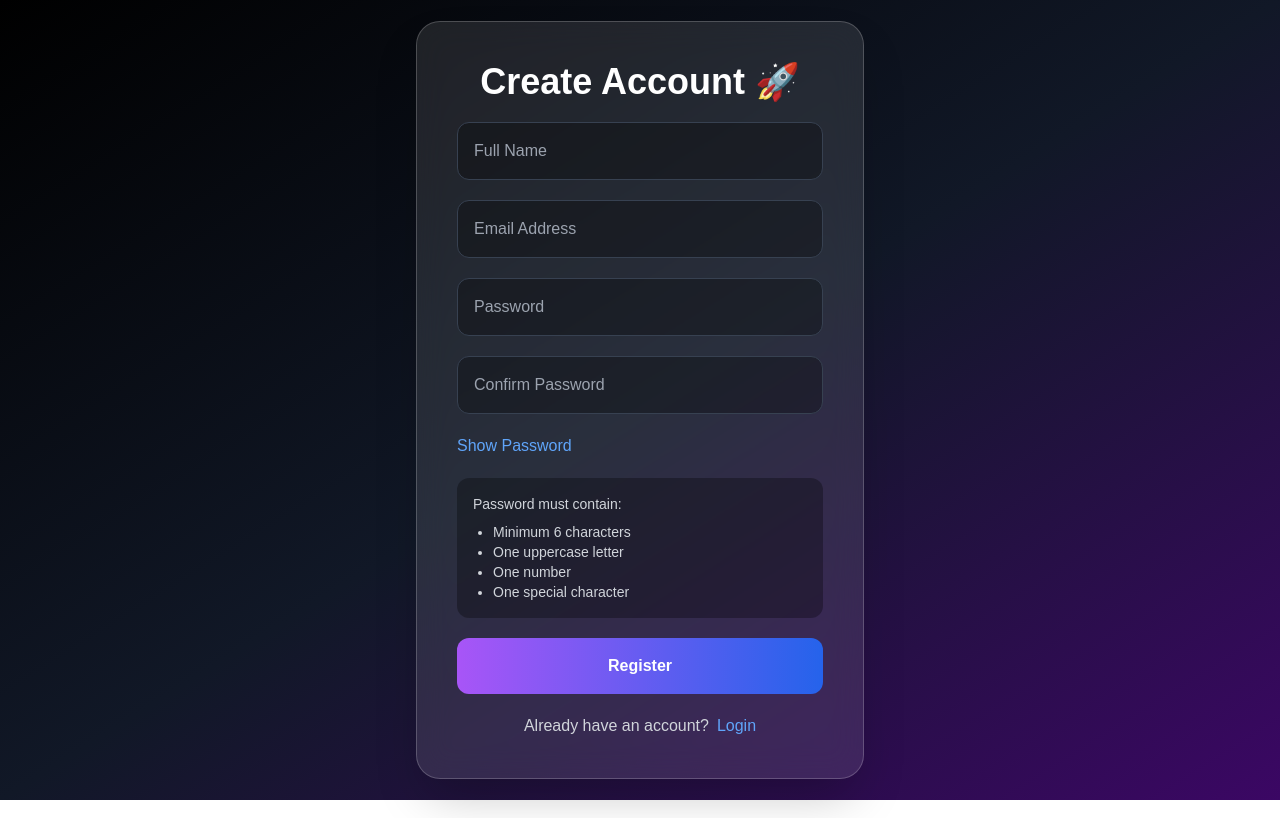
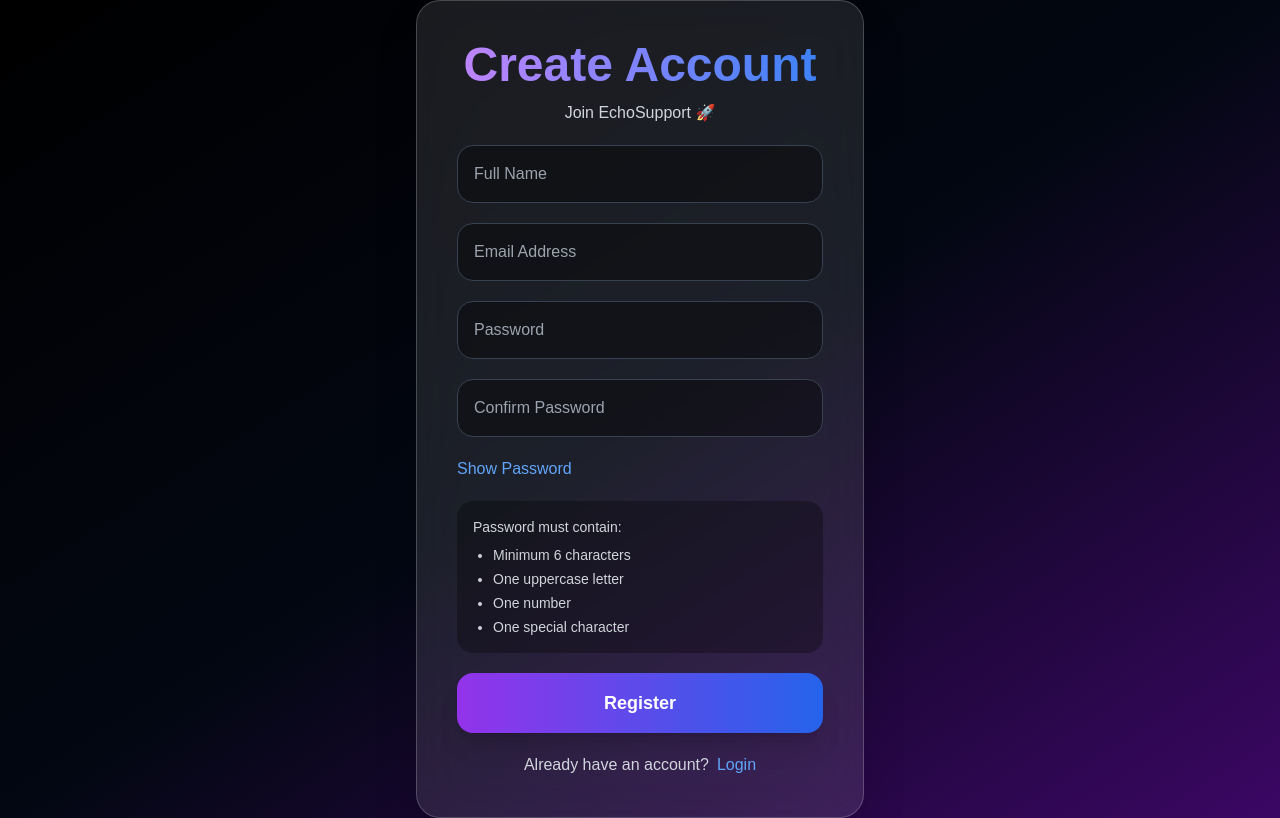
Before and after one commit to Ahp0636/EchoSupport, a React (Vite) app in the folder frontend/: page /register in a window 1280 px wide. Built offline with nearby package versions, Linux system fonts and the light colour scheme.

Commit message:
fix register api

```diff
--- a/frontend/src/pages/Register.jsx
+++ b/frontend/src/pages/Register.jsx
@@ -1,34 +1,50 @@
 import { useState } from "react";
+
 import axios from "axios";
+
 import {
   useNavigate,
   Link,
 } from "react-router-dom";
 
+
 const Register = () => {
 
-  const navigate = useNavigate();
+  const navigate =
+    useNavigate();
 
-  const [showPassword, setShowPassword] =
-    useState(false);
+  const [
+    showPassword,
+    setShowPassword,
+  ] = useState(false);
 
   const [formData, setFormData] =
     useState({
+
       name: "",
+
       email: "",
+
       password: "",
+
       confirmPassword: "",
     });
+
 
   const handleChange = (e) => {
 
     setFormData({
+
       ...formData,
-      [e.target.name]: e.target.value,
+
+      [e.target.name]:
+        e.target.value,
     });
   };
 
-  const handleSubmit = async (e) => {
+
+  const handleSubmit =
+    async (e) => {
 
       e.preventDefault();
 
@@ -36,10 +52,12 @@
         /^[^\s@]+@[^\s@]+\.[^\s@]+$/;
 
       const passwordRegex =
-      /^(?=.*[A-Z])(?=.*[!@#$%^&*])(?=.*[0-9]).{6,}$/;
+        /^(?=.*[A-Z])(?=.*[0-9])(?=.*[!@#$%^&*]).{6,}$/;
+
 
       if (
-      formData.name.trim().length < 3
+        formData.name.trim()
+          .length < 3
       ) {
 
         return alert(
@@ -47,14 +65,18 @@
         );
       }
 
+
       if (
-      !emailRegex.test(formData.email)
+        !emailRegex.test(
+          formData.email
+        )
       ) {
 
         return alert(
           "Invalid email format"
         );
       }
+
 
       if (
         !passwordRegex.test(
@@ -67,6 +89,7 @@
         );
       }
 
+
       if (
         formData.password !==
         formData.confirmPassword
@@ -77,32 +100,50 @@
         );
       }
 
+
       try {
 
-      const res = await axios.post(
+        const res =
+          await axios.post(
 
             "https://echo-support-backend.onrender.com/api/auth/register",
 
             {
-          name: formData.name,
-          email: formData.email,
-          password: formData.password,
+
+              name:
+                formData.name,
+
+              email:
+                formData.email,
+
+              password:
+                formData.password,
             }
           );
 
+
         localStorage.setItem(
+
           "token",
+
           res.data.token
         );
 
+
         localStorage.setItem(
+
           "user",
-        JSON.stringify(res.data.user)
+
+          JSON.stringify(
+            res.data.user
+          )
         );
 
+
         alert(
-        "Registration Successful 🎉"
+          "Registration Successful 🚀"
         );
+
 
         navigate("/dashboard");
 
@@ -111,40 +152,59 @@
         console.log(error);
 
         alert(
-        error.response?.data?.message ||
+
+          error.response?.data
+            ?.message ||
+
             "Registration Failed"
         );
       }
     };
 
+
   return (
 
-    <div className="min-h-screen bg-gradient-to-br from-black via-gray-900 to-purple-950 flex justify-center items-center text-white px-4">
+    <div className="min-h-screen bg-gradient-to-br from-black via-gray-950 to-purple-950 flex justify-center items-center px-4 text-white">
 
       <form
         onSubmit={handleSubmit}
-        className="bg-white/10 backdrop-blur-lg border border-white/20 p-10 rounded-3xl shadow-2xl w-full max-w-md flex flex-col gap-5"
+        className="w-full max-w-md bg-white/10 backdrop-blur-xl border border-white/20 rounded-3xl p-10 shadow-2xl flex flex-col gap-5"
       >
 
-        <h1 className="text-4xl font-bold text-center">
-          Create Account 🚀
+        <div className="text-center">
+
+          <h1 className="text-5xl font-extrabold bg-gradient-to-r from-purple-400 to-blue-500 bg-clip-text text-transparent">
+
+            Create Account
+
           </h1>
+
+          <p className="text-gray-300 mt-3">
+            Join EchoSupport 🚀
+          </p>
+
+        </div>
+
 
         <input
           type="text"
           name="name"
           placeholder="Full Name"
-          className="p-4 rounded-xl bg-black/30 border border-gray-700 outline-none"
+          value={formData.name}
           onChange={handleChange}
+          className="p-4 rounded-2xl bg-black/40 border border-gray-700 outline-none focus:border-purple-500"
         />
+
 
         <input
           type="email"
           name="email"
           placeholder="Email Address"
-          className="p-4 rounded-xl bg-black/30 border border-gray-700 outline-none"
+          value={formData.email}
           onChange={handleChange}
+          className="p-4 rounded-2xl bg-black/40 border border-gray-700 outline-none focus:border-blue-500"
         />
+
 
         <input
           type={
@@ -154,9 +214,11 @@
           }
           name="password"
           placeholder="Password"
-          className="p-4 rounded-xl bg-black/30 border border-gray-700 outline-none"
+          value={formData.password}
           onChange={handleChange}
+          className="p-4 rounded-2xl bg-black/40 border border-gray-700 outline-none focus:border-purple-500"
         />
+
 
         <input
           type={
@@ -166,9 +228,11 @@
           }
           name="confirmPassword"
           placeholder="Confirm Password"
-          className="p-4 rounded-xl bg-black/30 border border-gray-700 outline-none"
+          value={formData.confirmPassword}
           onChange={handleChange}
+          className="p-4 rounded-2xl bg-black/40 border border-gray-700 outline-none focus:border-blue-500"
         />
+
 
         <button
           type="button"
@@ -177,17 +241,21 @@
               !showPassword
             )
           }
-          className="text-blue-400 text-left"
+          className="text-left text-blue-400 hover:text-blue-300"
         >
+
           {showPassword
             ? "Hide Password"
             : "Show Password"}
+
         </button>
 
-        <div className="bg-black/30 p-4 rounded-xl text-sm text-gray-300">
+
+        <div className="bg-black/30 p-4 rounded-2xl text-sm text-gray-300">
 
           Password must contain:
-          <ul className="list-disc ml-5 mt-2">
+
+          <ul className="list-disc ml-5 mt-2 space-y-1">
 
             <li>
               Minimum 6 characters
@@ -209,12 +277,14 @@
 
         </div>
 
+
         <button
           type="submit"
-          className="bg-gradient-to-r from-purple-500 to-blue-600 p-4 rounded-xl font-bold hover:scale-105 transition-all"
+          className="bg-gradient-to-r from-purple-600 to-blue-600 p-4 rounded-2xl font-bold text-lg hover:scale-105 transition-all duration-300 shadow-xl"
         >
           Register
         </button>
+
 
         <p className="text-center text-gray-300">
 
@@ -222,7 +292,7 @@
 
           <Link
             to="/login"
-            className="text-blue-400 ml-2"
+            className="text-blue-400 ml-2 hover:text-blue-300"
           >
             Login
           </Link>
```
Lines whose indentation alone changed are shown as unchanged.
